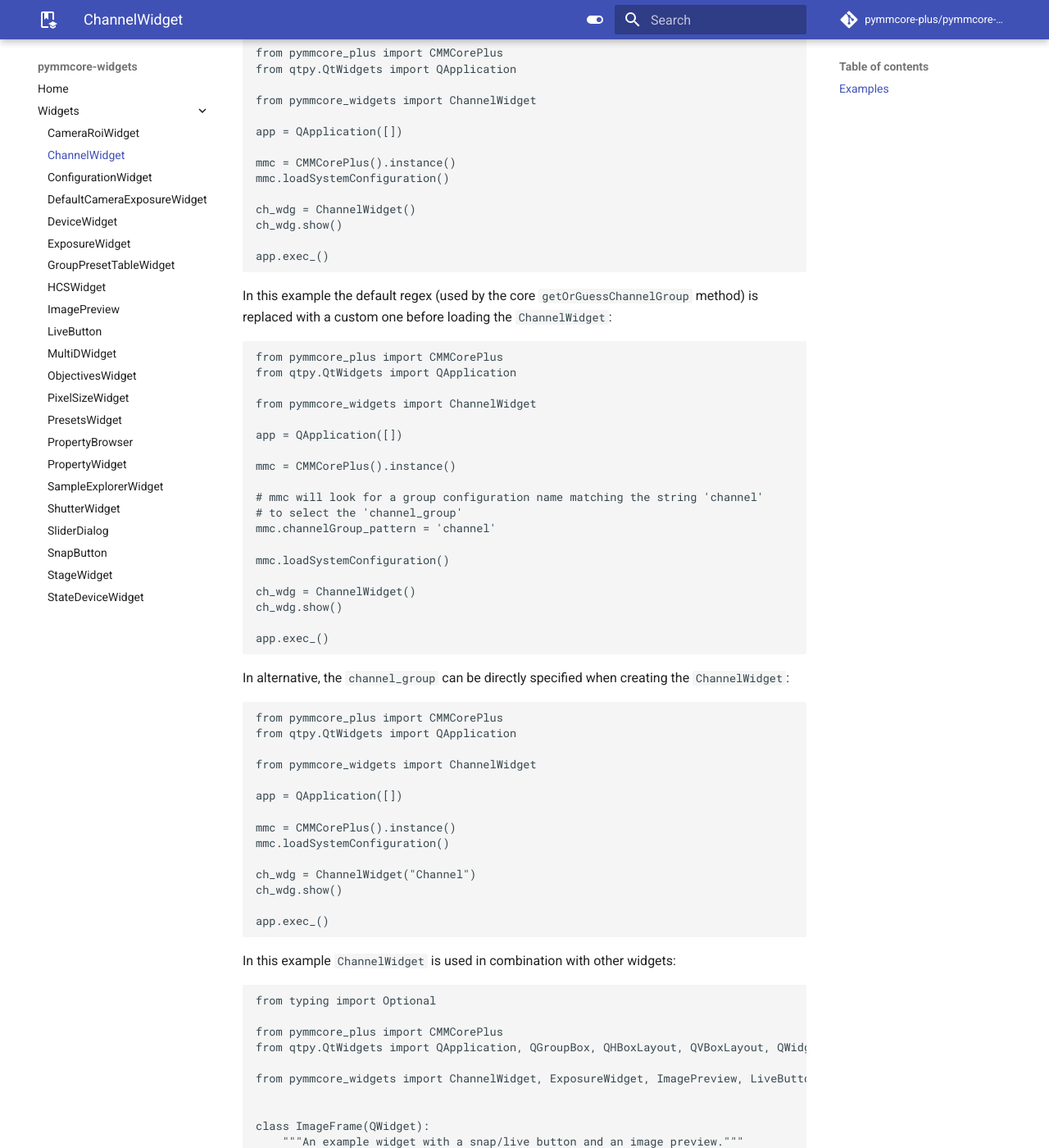
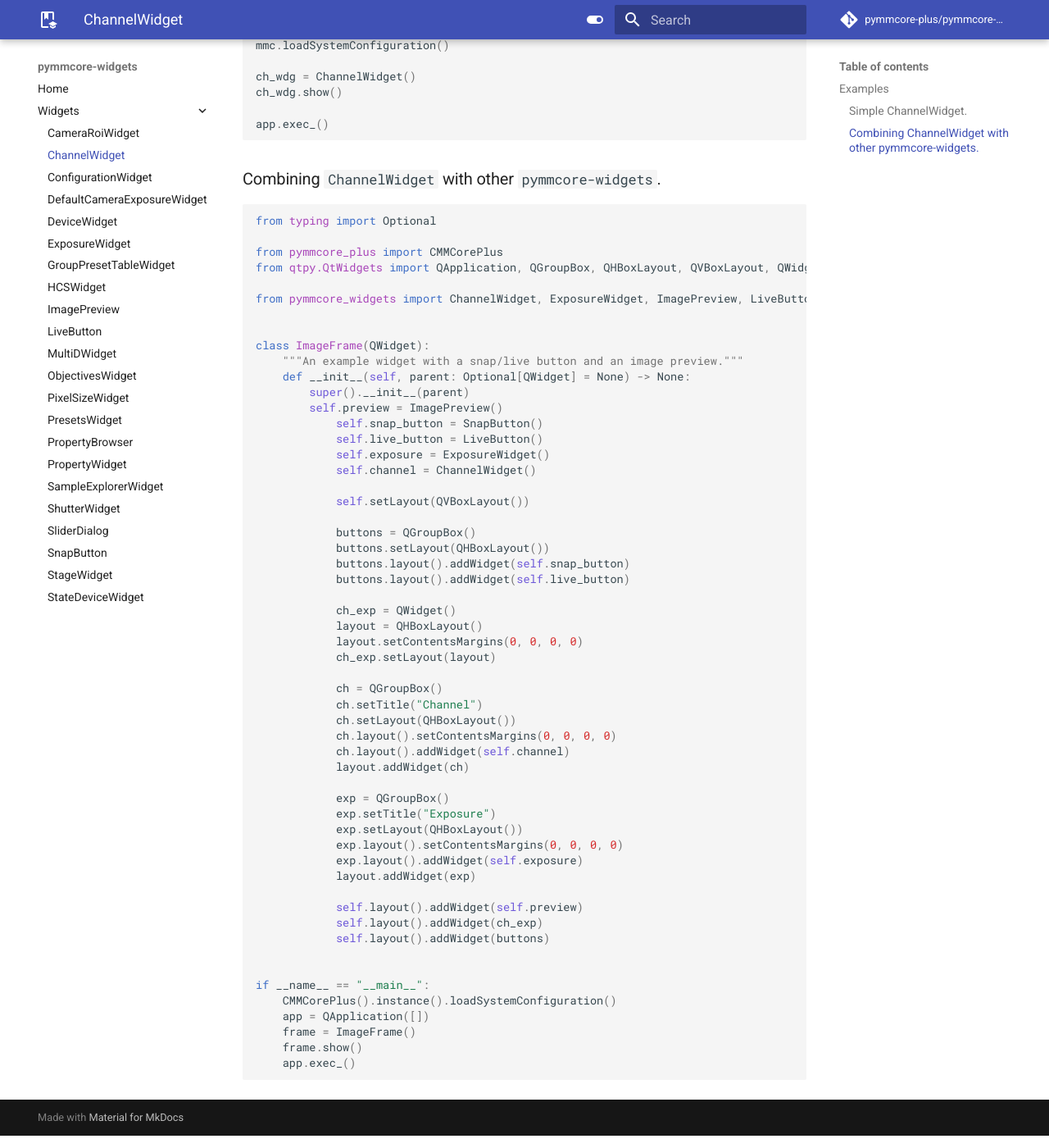
Before and after one commit to pymmcore-plus/pymmcore-widgets, an MkDocs documentation site: the page built from docs/widgets/ChannelWidget.md, in a window 1280 px wide and 1400 px high, scrolled down 533 px. Shown: the whole window at 82% size. Built offline with MkDocs 1.6.1 and Material for MkDocs 9.7.7, drawn with Linux system fonts in a browser that asks for light colours; comment, search, counter and statistics services are not loaded; some of the changed text lies outside the part shown.

Commit message:
fix: update

````diff
--- a/docs/widgets/ChannelWidget.md
+++ b/docs/widgets/ChannelWidget.md
@@ -1,18 +1,12 @@
 # ChannelWidget
 
-**TODO: add image**
-
-::: pymmcore_widgets._channel_widget
-
-!!! Important
-    To make sure all the widgets listen to the same micromanager core, create
-    one using `CMMCorePlus.instance()` (and not simply `CMMCorePlus()`)
-    or do not specify it in the widget(s).
+::: pymmcore_widgets.ChannelWidget
 
 ## Examples
 
-Simple `ChannelWidget`:
-```sh
+### Simple `ChannelWidget`.
+
+```python
 from pymmcore_plus import CMMCorePlus
 from qtpy.QtWidgets import QApplication
 
@@ -29,54 +23,9 @@
 app.exec_()
 ```
 
+### Combining `ChannelWidget` with other `pymmcore-widgets`.
 
-In this example the default regex (used by the core `getOrGuessChannelGroup` method)
-is replaced with a custom one before loading the `ChannelWidget`:
-```sh
-from pymmcore_plus import CMMCorePlus
-from qtpy.QtWidgets import QApplication
-
-from pymmcore_widgets import ChannelWidget
-
-app = QApplication([])
-
-mmc = CMMCorePlus().instance()
-
-# mmc will look for a group configuration name matching the string 'channel'
-# to select the 'channel_group'
-mmc.channelGroup_pattern = 'channel'
-
-mmc.loadSystemConfiguration()
-
-ch_wdg = ChannelWidget()
-ch_wdg.show()
-
-app.exec_()
-```
-
-
-In alternative, the `channel_group` can be directly specified
-when creating the `ChannelWidget`:
-```sh
-from pymmcore_plus import CMMCorePlus
-from qtpy.QtWidgets import QApplication
-
-from pymmcore_widgets import ChannelWidget
-
-app = QApplication([])
-
-mmc = CMMCorePlus().instance()
-mmc.loadSystemConfiguration()
-
-ch_wdg = ChannelWidget("Channel")
-ch_wdg.show()
-
-app.exec_()
-```
-
-
-In this example `ChannelWidget` is used in combination with other widgets:
-```sh
+```python
 from typing import Optional
 
 from pymmcore_plus import CMMCorePlus
--- a/mkdocs.yml
+++ b/mkdocs.yml
@@ -25,6 +25,10 @@
 
 markdown_extensions:
   - admonition
+  - pymdownx.details
+  - pymdownx.superfences
+  - pymdownx.tabbed:
+      alternate_style: true
 
 plugins:
   - search
````
Also changed, not shown: docs/widgets/CameraRoiWidget.md (+21 -0 lines), docs/widgets/ConfigurationWidget.md (+2 -10 lines), 1 other file.
